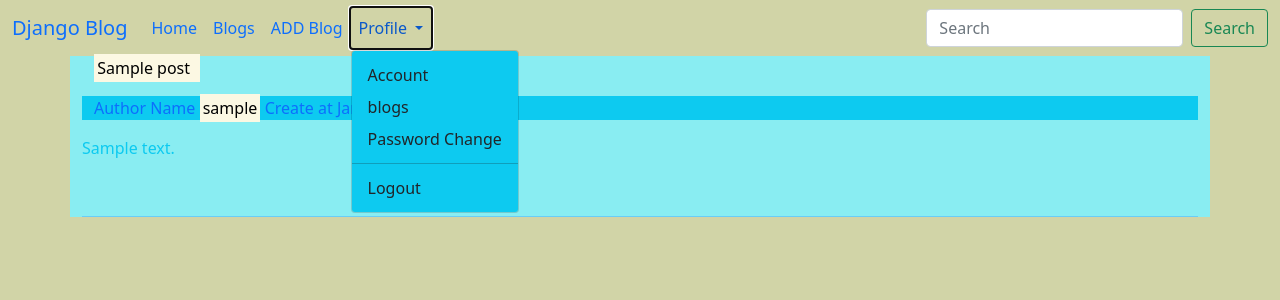
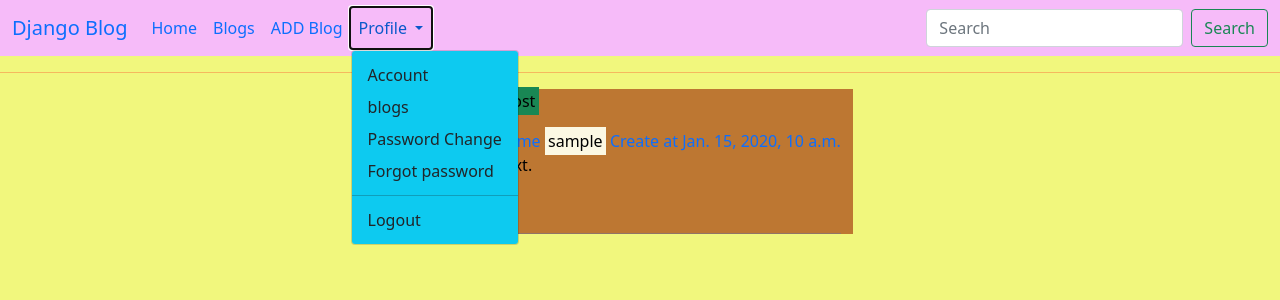
Before and after one commit to Mr-Mohanraj/mark_blogs, a Django app: page /blog/1/blogs/ in a window 1280 px wide, after a click on "Profile". Shown: the top 300 px of the page. Run offline with Django 4.2, Linux system fonts and the light colour scheme; tables that the repository leaves empty hold one stand-in row (values such as "Sample post").

Commit message:
new update

```diff
--- a/blog_project/blog/models.py
+++ b/blog_project/blog/models.py
@@ -21,3 +21,7 @@ class Post(models.Model):
 
     class Meta:
         ordering = ["-create_at"]
+
+class Token(models.Model):
+    activation_token = models.CharField(max_length=64)
+    reset_token = models.CharField(max_length=64)
--- a/blog_project/blog/templates/blog/base.html
+++ b/blog_project/blog/templates/blog/base.html
@@ -11,12 +11,30 @@
     <title>Django Blog</title>
     <style>
       body{
-        background-color:#d1d4a7;
+        background-color:#f1f77d;
+      }
+      .post_title{
+        color:black;
+        padding-right:30px;
+      }
+      .navbar{
+        background-color:#f6bbf9;
+        color:#bd7732;
+      }
+      .navbar-toggler{
+        background-color:#bd7732 !important;
+      }
+      .body_post{
+        background-color:#bd7732;
+        color:black;
+      }
+      .post_div{
+        background-color:#bd7732;
       }
     </style>
   </head>
   <body>
-    <nav class="navbar navbar-expand bg-dark-50 sticky-top">
+    <nav class="navbar navbar-expand-lg sticky-top">
       <div class="container-fluid">
         <a class="navbar-brand" href="{% url 'blog:home' %}">Django Blog</a>
         <button class="navbar-toggler" type="button" data-bs-toggle="collapse" data-bs-target="#navbarSupportedContent" aria-controls="navbarSupportedContent" aria-expanded="false" aria-label="Toggle navigation">
@@ -41,7 +59,8 @@
                 <ul class="dropdown-menu bg-info" aria-labelledby="navbarDropdown">
                   <li><a class="dropdown-item" href="#">Account</a></li>
                   <li><a class="dropdown-item" href="{% url 'blog:user_blog' user.id %}">blogs</a></li>
-                  <li><a class="dropdown-item" href="#">Password Change</a></li>
+                  <li><a class="dropdown-item" href="{% url 'blog:password_change' user.username%}">Password Change</a></li>
+                  <li><a class="dropdown-item" href="{% url 'blog:password_forgot' user.username%}">Forgot password</a></li>
                   <li><hr class="dropdown-divider"></li>
                   <li><a class="dropdown-item"  href="{% url 'blog:logout' user.username %}">Logout</a><li>
                 </ul>
@@ -54,9 +73,6 @@
                 <a class="nav-link active" aria-current="page" href="{% url 'blog:signup' %}">Signup</a>
               </li>
               {% endif %}
-              {% comment %} <li class="nav-item">
-                <a class="nav-link disabled" href="#" tabindex="-1" aria-disabled="true">Disabled</a>
-              </li> {% endcomment %}
             </ul>
             <form class="d-flex">
               <input class="form-control me-2" type="search" placeholder="Search" aria-label="Search">
@@ -69,7 +85,6 @@
     {% block content %}
 
     {% endblock content %}
-
     <!-- Optional JavaScript; choose one of the two! -->
 
     <!-- Option 1: Bootstrap Bundle with Popper -->
--- a/blog_project/blog/templates/blog/blog_list.html
+++ b/blog_project/blog/templates/blog/blog_list.html
@@ -3,13 +3,14 @@
 
 {% block content %}
     {% comment %} <a href="{% url 'blog:home' %}">Home</a><br><br><hr> {% endcomment %}
-    {% for blog in posts  %}
-    <div class='container pr-5  mr-5 border-info' style="background-color:#89edf2;">
-        <a class="text-decoration-none" href="{% url 'blog:blog_detail' blog.id %}">
-        <div class="">
-            <p class="container-fluid text-wrap "><mark>{{blog.title}}<mark></p>
-            <p class='container-fluid bg-info '> Author Name <mark>{{blog.author}}</mark> Create at {{blog.create_at}}<p>
-            <p class="text-bg-secondary text-info text-black"> {{blog.body}}</p><br>
+    {% for post in posts  %}
+    <hr style="color:red;">
+    <div class='container-lg d-flex justify-content-center border-info'>
+        <a class="text-decoration-none" href="{% url 'blog:blog_detail' user.id %}">
+        <div class="post_div container-lg text-start">
+            <p class="post_title"><mark class="bg-success">{{post.title}}</mark></p>
+            <p class='bg-info text-sm-end' style="width: fit-content; display:contents;"> Author Name <mark>{{post.author}}</mark> Create at {{post.create_at}}</p>
+            <p class="body_post"> {{post.body}}</p><br>
             <hr>
         </div>
         </a>
--- a/blog_project/blog/templates/blog/home.html
+++ b/blog_project/blog/templates/blog/home.html
@@ -5,7 +5,7 @@
 {% for message in messages %}
 <div class="container-fluid p-0">
     <div class="alert {{ message.tags }} alert-dismissible" role="alert" >
-        <button type="button" class="close" data-dismiss="alert" aria-label="Close">
+        <button type="button" class="btn btn-close btn-danger" data-dismiss="alert" aria-label="Close">
             <span aria-hidden="True">&times;</span>
         </button>
         {{ message }}
@@ -13,15 +13,17 @@
 </div>
 {% endfor %}
     {% if user.is_login %}
-        <div class="container-fluid m-auto py-3">
+        <div class="container-fluid m-auto py-3 d-flex justify-content-center flex-column">
             <h1 class="btn bg-info m-auto">{{user.username}}</h1><br><br>
             <a class="btn bg-success m-auto" href="{% url 'blog:blog_add' user.username %}">ADD New Post</a><br><br>
             <a class="btn bg-success m-auto" href="{% url 'blog:user_blog' user.id %}">View All Blog {{user.username}}</a><br><br>
             <a class="btn bg-danger m-auto py-1" href="{% url 'blog:logout' user.username %}">Logout</a><br><br>
         </div>
     {% else %}
+        <div>
         <a class="btn btn-info" href="{% url 'blog:signup' %}">Signup</a><br><hr>
         <a class="btn btn-success" href="{% url 'blog:login' %}">login</a><br>
+        </div>
         {% comment %} <a class="btn bg-success m-auto" href="{% url 'blog:user_blog' user.id %}">View All Blog {{user.username}}</a><br><br> {% endcomment %}
     {% endif %}
 {% endblock content %}
--- a/blog_project/blog/templates/blog/signup_form.html
+++ b/blog_project/blog/templates/blog/signup_form.html
@@ -1,7 +1,7 @@
 {% extends 'blog/base.html' %}
 
 {% block content %}
-<form action="{% url 'blog:home' %}" method='post' >
+<form method='post' >
     {% csrf_token %}
     <div class="mb-3 mt-3">
         <label for="uname" class="form-label">Username:</label>
--- a/blog_project/blog/urls.py
+++ b/blog_project/blog/urls.py
@@ -7,11 +7,22 @@ urlpatterns = [
     path('', views.home, name='home'),
     path('blog/', views.blog_list, name='blog_list'),
     path('blog/<int:pk>/detail/', views.blog_detail, name="blog_detail"),
-    path('blog//<int:pk>/delete/', views.blog_delete, name="blog_delete"),
+    path('blog/<int:pk>/delete/', views.blog_delete, name="blog_delete"),
     path('blog/<str:username>/add/', views.blog_add, name='blog_add'),
     path('blog/<int:pk>/edit/', views.blog_edit, name='blog_edit'),
     path('user/signup/', views.signup_user, name='signup'),
     path('user/login/', views.login_user, name='login'),
     path('user/<str:username>/logout/', views.logout_user, name='logout'),
     path('blog/<int:user_id>/blogs/', views.user_blog, name='user_blog'),
+    path('password/<str:username>/change/', views.password_change,name='password_change'),
+    # path('password/<str:username>/reset', views.password_reset, name="password_reset"),
+    path('password/<str:username>/forgot/', views.password_forgot, name='password_forgot'),
+    path('user/<str:username>/activation/', views.activation, name="user_activation"),
+    # path('<int:pk>/share/', views.post_share, name="post_share"),
+    # path('profile/<int:pk>/view/', views.profile_view,name="profile"),
+    # path('profile/<int:pk>/edit/', views.profile_edit,name="profile"),
+    # path('profile/<int:pk>/update/', views.profile_update, name="profile_update"),
+    # path('profile/<int:pk>/share/', views.profile_share, nme="profile_share"),
+    # path('profile/<int:pk>/dashboard/', views.profile_dash, name="profile_dash"),
+    # path('/<str:username>/view/', views.profile_other,name="profile_view"),
 ]
--- a/blog_project/blog/views.py
+++ b/blog_project/blog/views.py
@@ -4,8 +4,10 @@ from django.core.exceptions import ObjectDoesNotExist
 from django.contrib import messages
 from django.contrib.auth import logout
 from django.urls import reverse
-
+from django.core.mail import send_mail
 from django.http import HttpResponse
+from django.http.response import Http404
+import jwt
 
 
 def home(request):
@@ -33,7 +35,7 @@ def blog_list(request):
 def blog_detail(request, pk):
     try:
         post = Post.objects.get(pk=pk)
-        user = get_object_or_404(User, pk=post.author.id)
+        user = get_object_or_404(User, pk=pk)
     except ObjectDoesNotExist:
         return render(request, 'blog/404.html', {"error": ObjectDoesNotExist})
 
@@ -101,16 +103,20 @@ def signup_user(request):
         if (password and password_confirm) and password == password_confirm:
             password = password
 
-        user = User.objects.create_user(
-            username=username, email=email, password=password)
-        if User.objects.filter(username=username).first() == username:
-            messages.error(request, "Username is already taken.")
+        # user = User.objects.create(
+        #     username=username, email=email, password=password)
 
-        if User.objects.filter(email=email).first() == email:
-            messages.error(request, "Email id already taken")
+        # if User.objects.filter(username=username).first() == username:
+        #     messages.error(request, "Username is already taken.")
+        #     return redirect("blog:signup")
 
-        user.save()
-        return render(request, 'blog/login_form.html', {"user": user})
+        # if User.objects.filter(email=email).first() == email:
+        #     messages.error(request, "Email id already taken")
+        #     return redirect("blog:signup")
+
+        # user.save()
+        send_activation_code(username)
+        return render(request, 'blog/account_activation.html', {"user":True})
     else:
         return render(request, 'blog/signup_form.html')
 
@@ -152,9 +158,13 @@ def logout_user(request, username):
 
 
 def user_blog(request, user_id):
-    posts = get_list_or_404(Post, author=user_id)
     user = get_object_or_404(User, id=user_id)
-    return render(request, 'blog/blog_list.html', {"posts": posts, "user":user})
+    try:
+        posts = get_list_or_404(Post, author=user_id)
+        return render(request, 'blog/blog_list.html', {"posts": posts, "user":user})
+    except Http404:
+        messages.error(request, "There is no blog now add it")
+        return render(request, 'blog/home.html',{"user":user})
 
 
 def upload_blog(request, user_id):
@@ -164,6 +174,94 @@ def upload_blog(request, user_id):
     post.title = title
     post.body = body
     post.save()
+
+def password_change(request, username):
+    username = generate_token(token=username,key="mohanraj", mode='decode')
+    user = get_object_or_404(User, username=username['username'])
+    if request.method == 'POST':
+        old_password = request.POST['old_password']
+        password1 = request.POST['password1']
+        password2 = request.POST['password2']
+        if user.check_password(old_password):
+            if password1 == password2:
+                user.set_password(password1)
+                user.save()
+                messages.success(request,  "Password change successfully" )
+            else:
+                messages.error(request, "Password are not match" )
+        else:
+            messages.error(request, "Password are not match" )
+        return redirect('blog:login')
+        # return render(request, 'blog/password_change.html', {"user":user,"msg":msg})
+    else:
+        return render(request, 'blog/password_change.html', {"user":user})
+
+# def password_reset(request, username):
+
+#     msg = ""
+#     return render(request, 'blog/password_reset.html', {'msg':msg})
+
+def generate_token(key, mode ,hide_data:dict = "",token="",):
+    """mode: 'encode' for encode the values
+            'decode' for decode the values
+        key: 'secure key for encoding and decode'
+        hide_data: what data you want to encode
+        token: the encode the data
+        """
+    if mode == 'encode':
+        encoded_data = jwt.encode(hide_data, key, algorithm="HS256")
+        return encoded_data
+    elif mode == 'decode':
+        decoded_data = jwt.decode(token, key, algorithms=['HS256'])
+        return decoded_data
+
+
+
+def password_forgot(request, username):
+    user = get_object_or_404(User, username=username)
+    if request.method == 'POST':
+        email = request.POST['email']
+        # send_mail(subject, message, from_email, recipient_list,\
+        #     fail_silently=False, auth_user=None, auth_password=None, connection=None, html_message=None)
+        token = generate_token({'username':username},key="mohanraj",mode='encode')
+        send_mail(
+            'Your password change token',
+            f"Click the link to verified to change your password {username} http://localhost:8080/password/{token}/change/",
+            'mohanraj@markblogs.com',
+            [email],
+            fail_silently=False,
+            )
+        messages.success(request,"SEND forgot email link to your email %s", email)
+        print("decode value",generate_token(token=token,key="mohanraj",mode='decode'))
+        return redirect('blog:home')
+        # return render(request, 'blog/account_activation.html', {"user":user,'msg':msg})
+    else:
+        return render(request, 'blog/password_forgot.html')
+
+    # return HttpResponse("<p>Password rest view</p>")
+
+def send_activation_code(username):
+    encode_data = generate_token(hide_data={"username":username}, key="activation key", mode='encode')
+    send_mail(
+        "For your activate account in mark_blogs",
+        "activation click the link :" f"http://localhost:8080/user/{encode_data}/activation/",
+        "mohanraj@markblogs.com",
+        ["someone@gmail.com"],
+        fail_silently=True
+    )
+    print(encode_data)
+
+def activation(request, username):
+    print('begging')
+    send_activation_code(username)
+    user = generate_token(key="activation key", mode='decode', token=username)['username']
+    print(user)
+    if User.objects.filter(username=user).exists():
+        return login_user(request)
+    else:
+        return render(request, 'blog/account_activation.html')
+
+
 
 # def blog_update(request, pk):
 #     if request.method == 'POST':
--- a/blog_project/blog_project/settings.py
+++ b/blog_project/blog_project/settings.py
@@ -135,3 +135,5 @@ STATIC_URL = 'static/'
 DEFAULT_AUTO_FIELD = 'django.db.models.BigAutoField'
 
 LOGIN_SUCCESS_URL = 'home'
+
+EMAIL_BACKEND = 'django.core.mail.backends.console.EmailBackend'
--- a/blog_project/blog_project/urls.py
+++ b/blog_project/blog_project/urls.py
@@ -17,6 +17,6 @@ from django.contrib import admin
 from django.urls import path, include
 
 urlpatterns = [
-    path('admin/', admin.site.urls),
+    path('admin/user/', admin.site.urls),
     path('', include("blog.urls", namespace='blog')),
 ]
```
Also changed, not shown: blog_project/blog/templates/blog/account_activation.html (added, +11 -0 lines), blog_project/blog/templates/blog/blog_detail.html (+6 -5 lines), blog_project/blog/templates/blog/password_change.html (added, +15 -0 lines), blog_project/blog/templates/blog/password_forgot.html (added, +11 -0 lines), blog_project/blog/templates/blog/password_reset.html (added).
